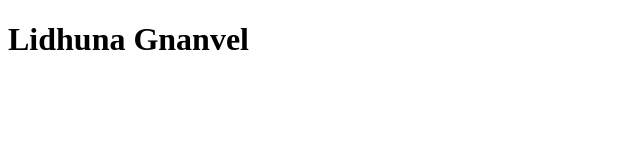
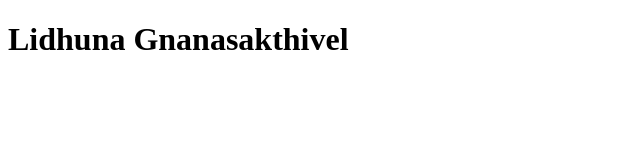
Before and after one commit to lidhuna/samplerepo1, a plain HTML site: page index.html in a window 1280 px wide. Shown: the whole page, without its empty margins (0-640 px from the left). Drawn offline with Linux system fonts and the light colour scheme.

Commit message:
fix: changed my name

```diff
--- a/index.html
+++ b/index.html
@@ -6,6 +6,6 @@
     <title>Document</title>
 </head>
 <body>
-    <h1>Lidhuna Gnanvel</h1>
+    <h1>Lidhuna Gnanasakthivel</h1>
 </body>
 </html>
```
